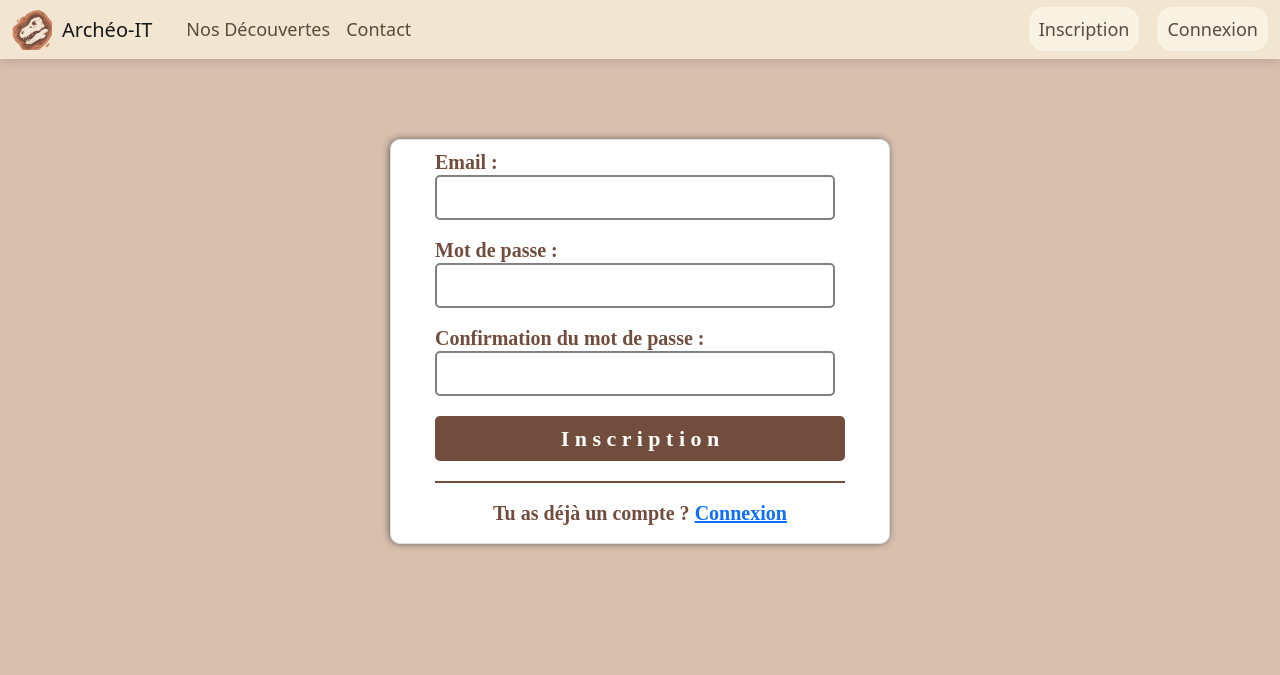
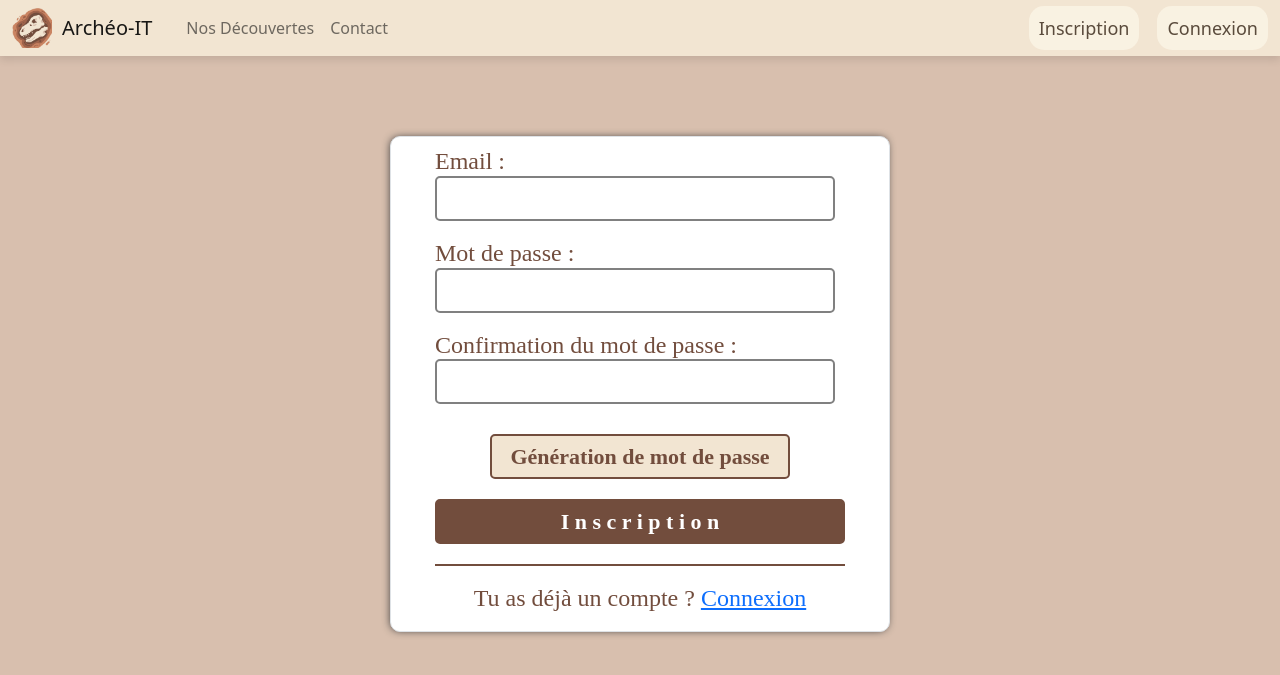
Before and after one commit to Kilian321/projet, a PHP site: page /registration.php in a window 1280 px wide. Shown: the top 675 px of the page. Run offline with PHP 8.4, Linux system fonts and the light colour scheme; style sheets or scripts are compiled from the project's sources.

Commit message:
début importation du python

```diff
--- a/CSS/style-user-accounts/style.scss
+++ b/CSS/style-user-accounts/style.scss
@@ -33,6 +33,21 @@ h4{
   font-weight: bold;
   color: white;
   background-color: #724d3d;
+  margin-top: 20px;
+  border-radius: 5px;
+  border: 2px solid  #724d3d;
+  transition: transform 0.5s;
+  &:hover {
+    transform: scale(1.05);
+  };
+}
+
+.button_size-2{
+  height: 45px;
+  width: 300px;
+  font-weight: bold;
+  color: #724d3d;
+  background-color: #f2e5d2;
   margin-top: 20px;
   border-radius: 5px;
   border: 2px solid  #724d3d;
@@ -102,6 +117,9 @@ h4{
 }
 .margin_top-2{
   margin-top: 50px;
+}
+.margin_top-3{
+  margin-top: 10px;
 }
 .margin-bottom{
   margin-bottom: 18px;
--- /dev/null
+++ b/JS/fichier.js
@@ -0,0 +1,33 @@
+const passwordSettingsBtn = document.querySelector("#passwordSettingsBtn");
+
+console.log("chargé")
+
+let mode = 1;
+
+passwordSettingsBtn.addEventListener("click", ()=>{
+    getPasswordDatas()
+})
+
+
+function getPasswordDatas(){
+
+    const passwordSize = document.querySelector(".password-size");
+    const passModeSel = document.querySelector(".passModeSel");
+
+    console.log(passModeSel)
+
+
+}
+
+/*switch (element.id){
+
+    case "Alpha" :
+        mode = 1
+        break
+    case "AlphaNum" :
+        mode=2
+        break
+    case "Complet" :
+        mode = 3
+        break
+}*/
--- a/PHP/contact.php
+++ b/PHP/contact.php
@@ -1,11 +1,11 @@
-<<<<<<< HEAD
+
 <?php require_once "navbar.php"; ?>
 
-=======
+
 <?php
 session_start();
 require_once "navbar.php"; ?>
->>>>>>> e343e7762085a65852b5e1e91ccc50992afbdc66
+
 <!DOCTYPE html>
 <html lang="fr">
 <head>
--- a/PHP/navbar.php
+++ b/PHP/navbar.php
@@ -63,7 +63,7 @@
         window.location='home.php'
 
     })
-    document.getElementById("disconnect").addEventListener('click',function (){
+    document.getElementById("disconnect")?.addEventListener('click',function (){
         window.location='logout.php'
 
     })
--- a/PHP/registration.php
+++ b/PHP/registration.php
@@ -11,30 +11,28 @@ require_once('../DATA-BASE/database.php');
 <?php
 
 /* ??0 (initialisé à 0, pour éviter des erreurs PHP) */
-$mot_de_passe_2 = $_POST['mot_de_passe'] ??0;
+$mot_de_passe_2 = $_POST['password'] ??0;
 $confirmation = $_POST['mot_de_passe_confirmation'] ??0;
 
 /* Si le mdp et confirmation sont égaux*/
 if ($mot_de_passe_2 === $confirmation){
     /* ajout des informations dans la base de données s'il n'y a pas de comptes avec la même email*/
-    if(!empty($_POST['email']) && !empty($_POST['mot_de_passe'])){
-        if (isset($_POST['email']) && isset($_POST['mot_de_passe'])) {
+    if(!empty($_POST['email']) && !empty($_POST['password'])){
+        if (isset($_POST['email']) && isset($_POST['password'])) {
             $email = htmlspecialchars($_POST['email']);
-            $mot_de_passe = password_hash(htmlspecialchars($_POST['mot_de_passe']), PASSWORD_DEFAULT);
+            $mot_de_passe = password_hash(htmlspecialchars($_POST['password']), PASSWORD_DEFAULT);
             $sqlCheckEmail = 'SELECT id FROM user WHERE email = :email';
             $stmtCheckEmail = $pdo->prepare($sqlCheckEmail);
             $stmtCheckEmail->execute([':email' => $email]);
             $checkEmail = $stmtCheckEmail->fetch();
             if(empty($checkEmail)){
-                $sql = "INSERT INTO user (email, mot_de_passe) VALUES (:email, :mot_de_passe)";
+                $sql = "INSERT INTO user (email, password) VALUES (:email, :password)";
                 $stmt = $pdo->prepare($sql);
-                $stmt->execute(array(':email' => $email, ':mot_de_passe' => $mot_de_passe));
+                $stmt->execute(array(':email' => $email, ':password' => $mot_de_passe));
                 $sqlGetUser = 'SELECT * FROM user WHERE email = :email';
                 $stmtGetUser = $pdo->prepare($sqlGetUser);
                 $stmtGetUser->execute([':email' => $email]);
                 $getUser = $stmtGetUser->fetch();
-                session_start();
-                $_SESSION['user'] = $getUser;
                 header("Location:./connexion.php");
 
                 /* Message si l'email est déjà existant*/
@@ -61,6 +59,7 @@ if ($mot_de_passe_2 === $confirmation){
 
 }
 
+
 ?>
 <!DOCTYPE html>
 <html lang="fr">
@@ -69,6 +68,9 @@ if ($mot_de_passe_2 === $confirmation){
     <title>Inscription</title>
     <!--Style-->
     <link rel="stylesheet" href="../CSS/style-user-accounts/style.scss">
+    <!--Boostrap-->
+    <link href="https://cdn.jsdelivr.net/npm/bootstrap@5.2.3/dist/css/bootstrap.min.css" rel="stylesheet" integrity="sha384-rbsA2VBKQhggwzxH7pPCaAqO46MgnOM80zW1RWuH61DGLwZJEdK2Kadq2F9CUG65" crossorigin="anonymous">
+
 </head>
 <body class="bg_body default_body">
 
@@ -83,12 +85,19 @@ if ($mot_de_passe_2 === $confirmation){
                 </div>
                 <div class="margin-bottom">
                     <h4> Mot de passe :</h4> <br>
-                    <input class="input_size" type="password" name="mot_de_passe" required><br>
+                    <input class="input_size" type="password" name="password" required><br>
                 </div>
                 <div class="">
                     <h4>Confirmation du mot de passe : </h4><br>
                     <input class="input_size" type="password" name="mot_de_passe_confirmation" required><br>
                 </div>
+                <!-- Bouton génération mot de passe -->
+                <div class="center margin_top-3">
+                    <button id="genPassBtn" type="button" class="center button_size-2 police" data-bs-toggle="modal" data-bs-target="#exampleModal">
+                        Génération de mot de passe
+                    </button>
+                </div>
+
                 <button class="button_size police" type="submit">I n s c r i p t i o n</button>
             </form>
             <div class="line margin-bottom"></div>
@@ -100,16 +109,51 @@ if ($mot_de_passe_2 === $confirmation){
 </div>
 
 
+
+
+
+<!-- Modal -->
+<div class="modal fade" id="exampleModal" tabindex="-1" aria-labelledby="exampleModalLabel" aria-hidden="true">
+    <div class="modal-dialog">
+        <div class="modal-content">
+            <div class="modal-header">
+                <h1 class="modal-title fs-5" id="exampleModalLabel">Génération de mot de passe</h1>
+                <button type="button" class="btn-close" data-bs-dismiss="modal" aria-label="Close"></button>
+            </div>
+
+            <form method="post" class="center">
+                <div class="margin-bottom">
+                    <div>
+                        <h4> Type de mot de passse: </h4>  <br>
+                        <select class="passModeSel">
+                            <option onclick=console.log("ouiiiii") class="passMode" id="Alpha">Alphabétique</option>
+                            <option class="passMode" id="AlphaNum">Alphanumérique</option>
+                            <option class="passMode" id="Complet">Complet</option>
+                        </select>
+                    </div>
+                    <div>
+                        <h4> Taille du mot de passe: </h4>
+                        <input class="password-size" type="number" name="" required>
+                    </div>
+                    <button class="button_size police" type="submit">Envoyer</button>
+                </div>
+            </form>
+
+            <div class="modal-footer">
+                <button type="button" class="btn btn-secondary" data-bs-dismiss="modal">Close</button>
+                <button type="button" class="btn btn-primary passwordSettingsBtn">Save changes</button>
+            </div>
+        </div>
+    </div>
+</div>
+
 <!--Code JS-->
 <script>
-    document.getElementById("connexion").addEventListener('click',function (){
+    document.getElementById("connexion")?.addEventListener('click',function (){
         window.location='navbar.php'
     })
 </script>
-
-
-
-
-
+<script src="../JS/fichier.js"></script>
+<script src="https://cdn.jsdelivr.net/npm/bootstrap@5.2.3/dist/js/bootstrap.bundle.min.js" integrity="sha384-kenU1KFdBIe4zVF0s0G1M5b4hcpxyD9F7jL+jjXkk+Q2h455rYXK/7HAuoJl+0I4" crossorigin="anonymous"></script
 </body>
 </html>
```
Also changed, not shown: PHP/connexion.php (+4 -4 lines), PHP/test.php (added, +18 -0 lines), 3 other files.
